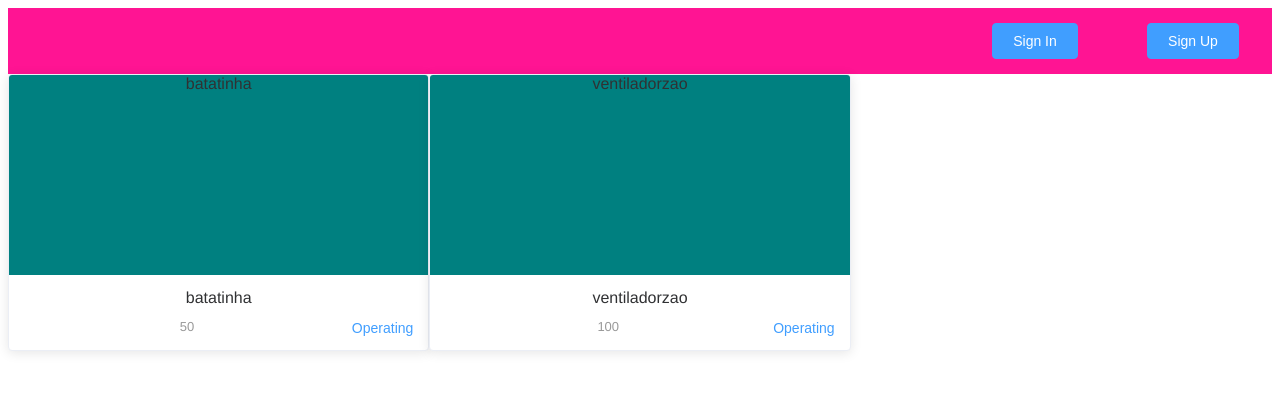
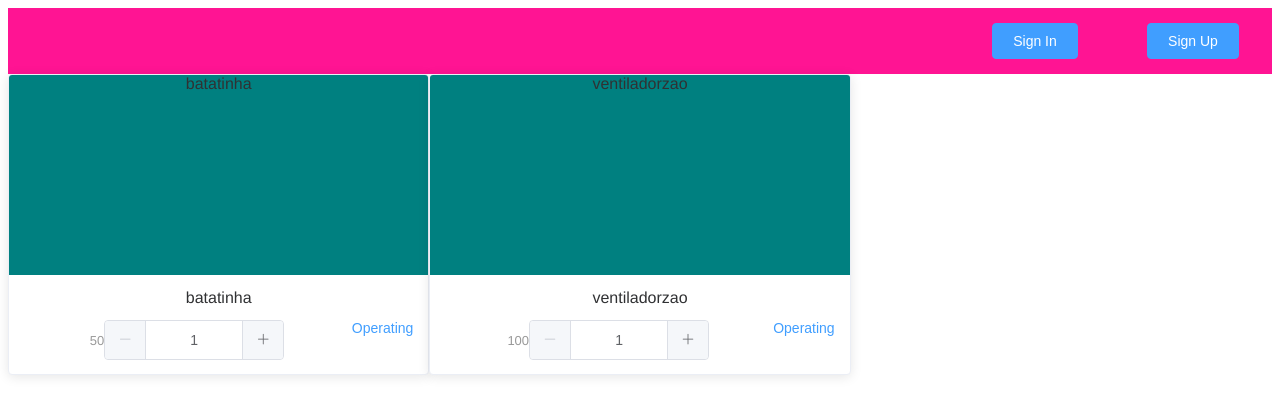
Before and after one commit to luiz-alves-afterverse/onboard-ui, a Vue app: page / in a window 1280 px wide. Shown: the top 416 px of the page. Built offline with nearby package versions, Linux system fonts and the light colour scheme.

Commit message:
Add Number of tickets input

```diff
--- a/src/components/LotteryListCard.vue
+++ b/src/components/LotteryListCard.vue
@@ -7,6 +7,7 @@
         <span>{{ name }}</span>
       <div class="bottom clearfix">
         <time class="time">{{ prize }}</time>
+        <el-input-number v-model="numOfTickets" :min="1"></el-input-number>
         <el-button type="text" class="button">Operating</el-button>
       </div>
     </div>
@@ -20,6 +21,11 @@
       id: Number,
       name: String,
       prize: Number
+    },
+    data() {
+      return {
+        numOfTickets: 0
+      };
     }
   }
 </script>
--- a/src/plugins/element.js
+++ b/src/plugins/element.js
@@ -4,7 +4,8 @@ import {
   Row,
   Col,
   Input,
-  Card
+  Card,
+  InputNumber
  } from 'element-ui'
 import lang from 'element-ui/lib/locale/lang/en'
 import locale from 'element-ui/lib/locale'
@@ -16,3 +17,4 @@ Vue.use(Row)
 Vue.use(Col)
 Vue.use(Input)
 Vue.use(Card)
+Vue.use(InputNumber)
```
